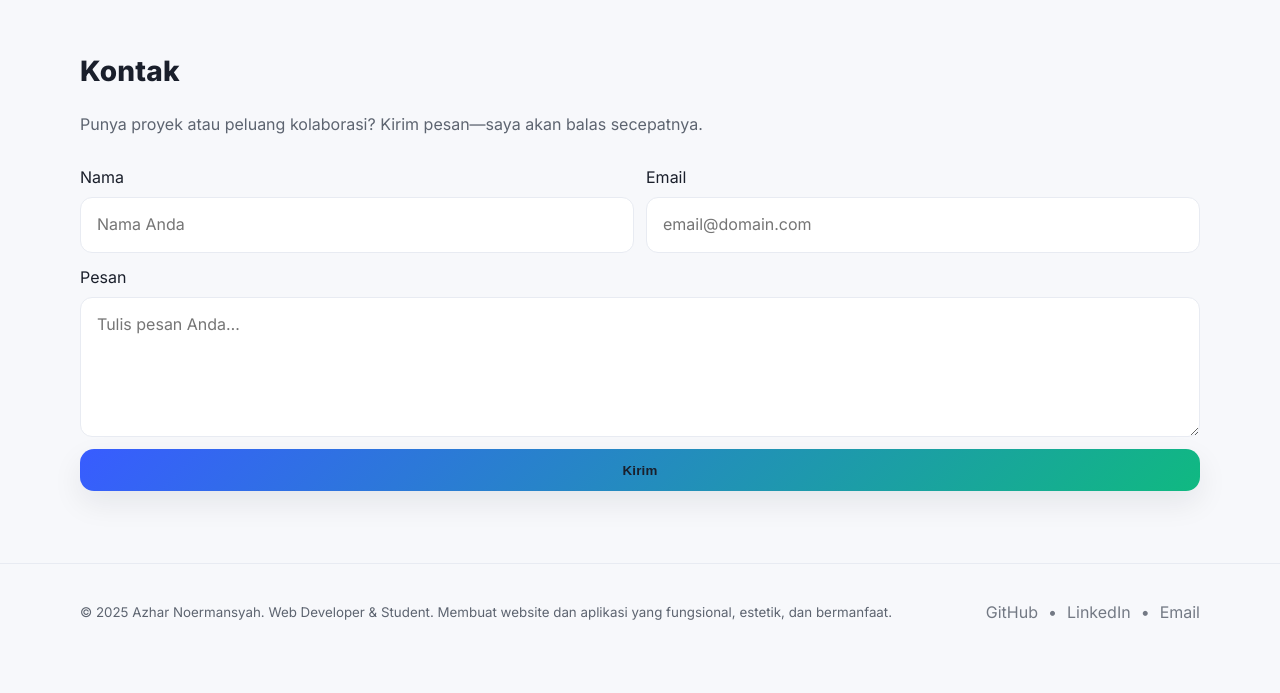
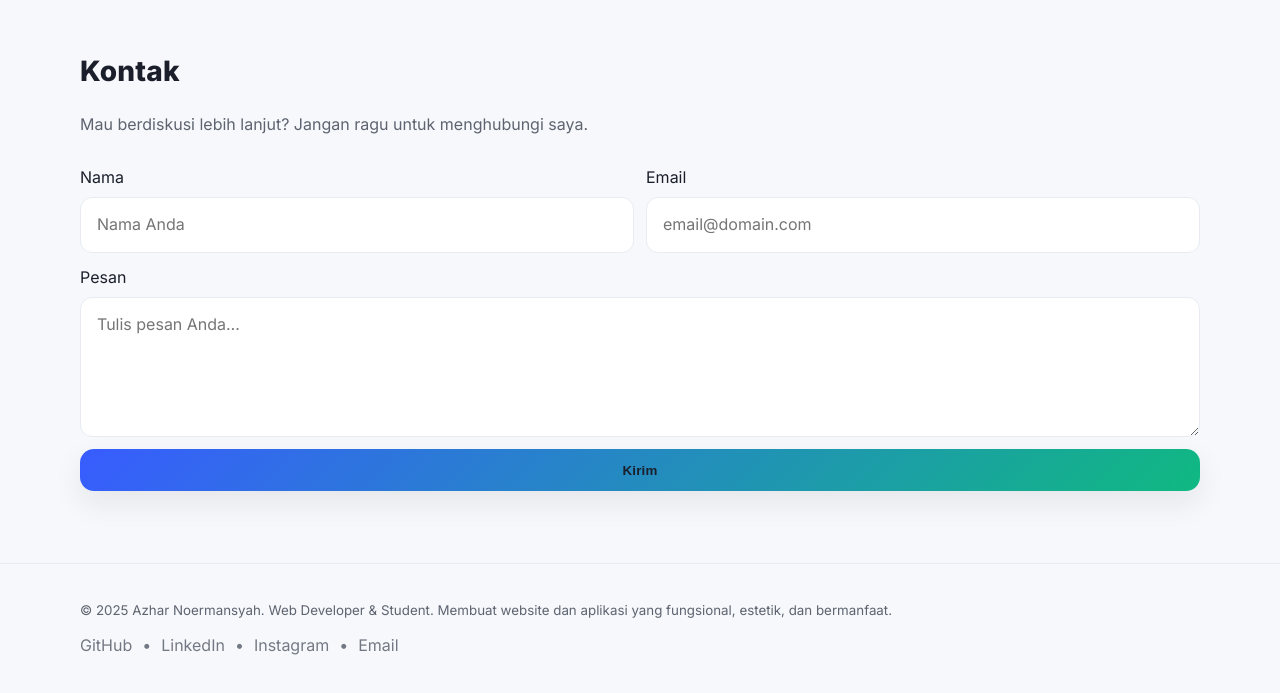
Before and after one commit to jay-lab-tech/jay-lab-tech, a plain HTML site: page index.html in a window 1280 px wide. Shown: the part 2938-3631 px from the top of the page. Drawn offline with nearby package versions, Linux system fonts and the light colour scheme.

Commit message:
commit ke3

```diff
--- a/index.html
+++ b/index.html
@@ -278,7 +278,7 @@
   <section id="contact">
     <div class="container">
       <h2 class="section-title">Kontak</h2>
-      <p class="section-desc">Punya proyek atau peluang kolaborasi? Kirim pesan—saya akan balas secepatnya.</p>
+      <p class="section-desc">Mau berdiskusi lebih lanjut? Jangan ragu untuk menghubungi saya.</p>
       <form id="contactForm" novalidate>
         <div class="field">
           <label for="name">Nama</label>
@@ -306,6 +306,8 @@
         <a href="https://github.com/jay-lab-tech" aria-label="GitHub">GitHub</a>
         <span>•</span>
         <a href="http://www.linkedin.com/in/azhar-noermansyah-5a836734a" aria-label="LinkedIn">LinkedIn</a>
+        <span>•</span>
+        <a href="https://www.instagram.com/azharnoermansyah?igsh=bmxpa3EwOG40bmc3" aria-label="Instagram">Instagram</a>
         <span>•</span>
         <a href="mailto:acc5zhar@gmail.com" aria-label="Email">Email</a>
       </div>
```
